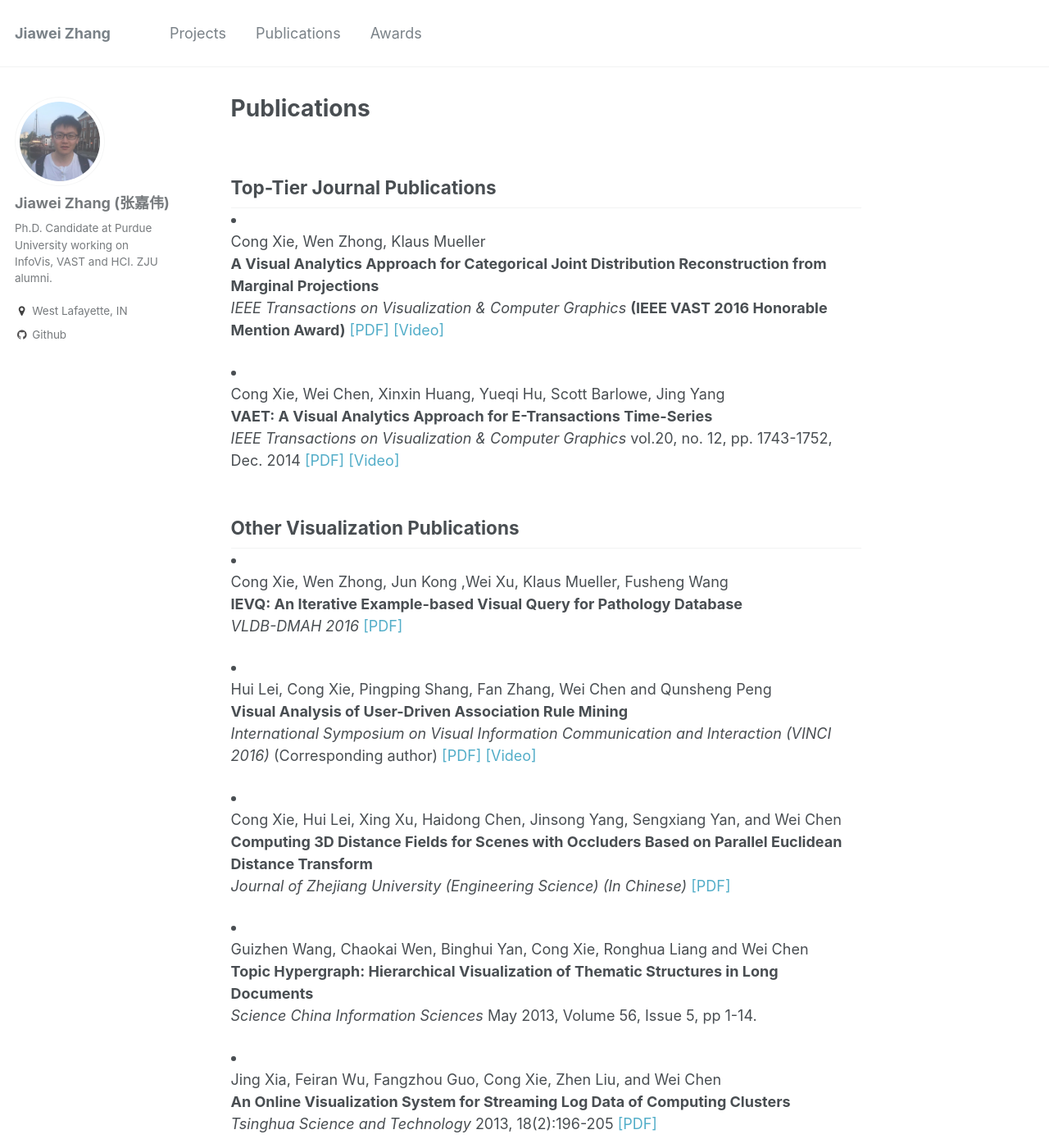
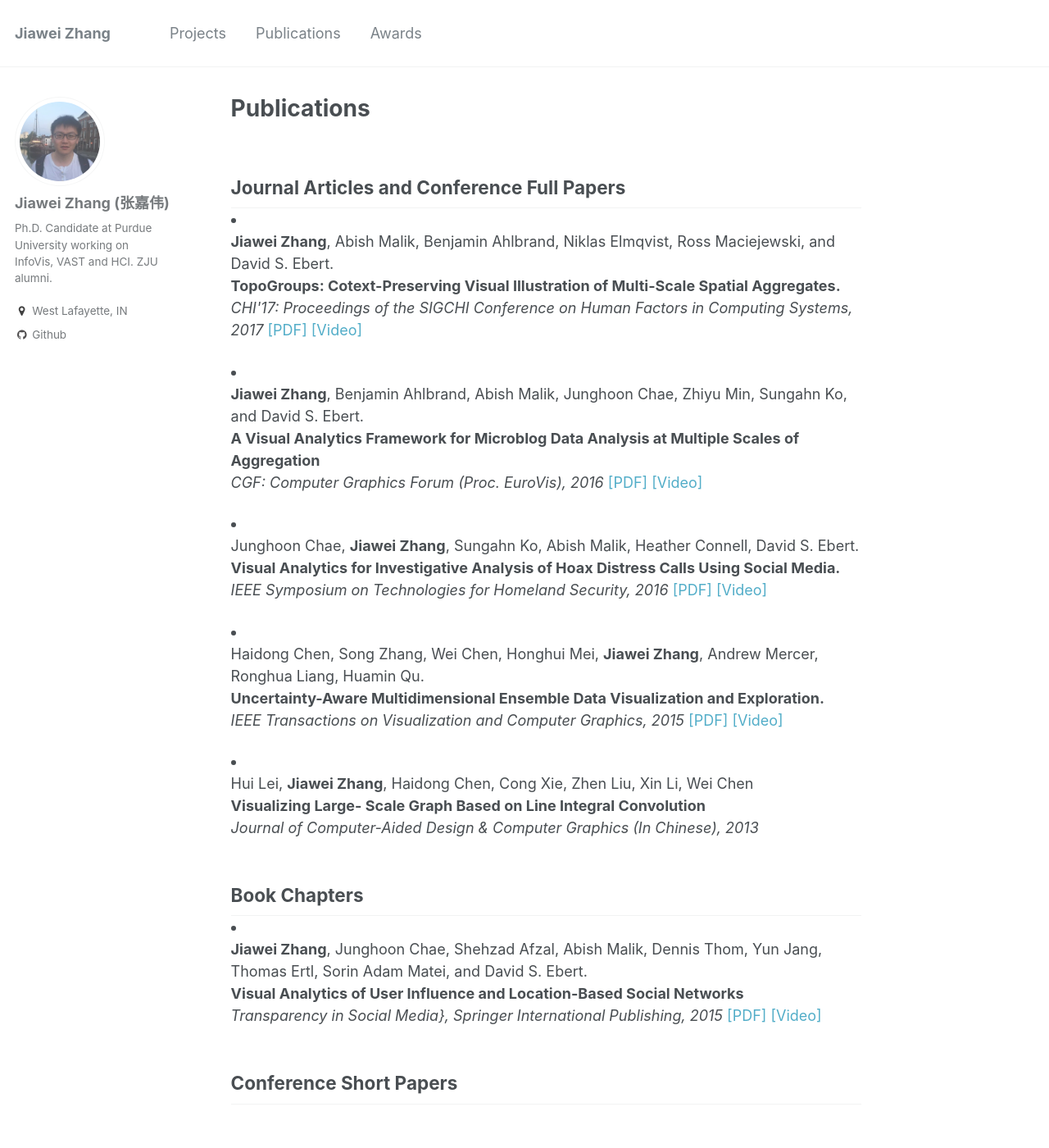
Before and after one commit to rivulet-zhang/rivulet-zhang.github.io, a Jekyll site: the page built from _pages/publications.md, in a window 1280 px wide and 1400 px high. Shown: the whole window at 82% size. Built offline with Jekyll 4.4.1, drawn with Linux system fonts in a browser that asks for light colours; some of the changed text lies outside the part shown.

Commit message:
initial commit

```diff
--- a/_pages/publications.md
+++ b/_pages/publications.md
@@ -7,86 +7,60 @@
 ---
 
 
-<h2 style="margin-bottom:0px;padding-top:10px;">Top-Tier Journal Publications</h2>
+<h2 style="margin-bottom:0px;padding-top:10px;">Journal Articles and Conference Full Papers</h2>
 
 <!-- Item: Pont-Tuset2016a -->
-<li ><p>
-Cong Xie, Wen Zhong, Klaus Mueller
-<br><b>A Visual Analytics Approach for Categorical Joint Distribution Reconstruction from Marginal Projections</b><br>
-<i>IEEE Transactions on Visualization & Computer Graphics</i>
-<b>(IEEE VAST 2016 Honorable Mention Award)</b>
-<a href="http://www3.cs.stonybrook.edu/~coxie/homepage_files/vast261_latest.pdf">[PDF]</a>
-<a href="http://www3.cs.stonybrook.edu/~coxie/homepage_files/video.mp4">[Video]</a>
+<li><p>
+<b>Jiawei Zhang</b>, Abish Malik, Benjamin Ahlbrand, Niklas Elmqvist, Ross Maciejewski, and David S. Ebert.
+<br><b>TopoGroups: Cotext-Preserving Visual Illustration of Multi-Scale Spatial Aggregates.</b><br>
+<i>CHI'17: Proceedings of the SIGCHI Conference on Human Factors in Computing Systems, 2017</i>
+<a href="">[PDF]</a>
+<a href="">[Video]</a>
+</p>
+</li>
+
+<li><p>
+<b>Jiawei Zhang</b>, Benjamin Ahlbrand, Abish Malik, Junghoon Chae, Zhiyu Min, Sungahn Ko, and David S. Ebert.
+<br><b>A Visual Analytics Framework for Microblog Data Analysis at Multiple Scales of Aggregation</b><br>
+<i>CGF: Computer Graphics Forum (Proc. EuroVis), 2016</i>
+<a href="">[PDF]</a>
+<a href="">[Video]</a>
+</p>
+</li>
+
+<li><p>
+Junghoon Chae, <b>Jiawei Zhang</b>, Sungahn Ko, Abish Malik, Heather Connell, David S. Ebert.
+<br><b>Visual Analytics for Investigative Analysis of Hoax Distress Calls Using Social Media.</b><br>
+<i>IEEE Symposium on Technologies for Homeland Security, 2016</i>
+<a href="">[PDF]</a>
+<a href="">[Video]</a>
+</p>
+</li>
+
+<li><p>
+Haidong Chen, Song Zhang, Wei Chen, Honghui Mei, <b>Jiawei Zhang</b>, Andrew Mercer, Ronghua Liang, Huamin Qu.
+<br><b>Uncertainty-Aware Multidimensional Ensemble Data Visualization and Exploration.</b><br>
+<i>IEEE Transactions on Visualization and Computer Graphics, 2015</i>
+<a href="">[PDF]</a>
+<a href="">[Video]</a>
 </p>
 </li>
 
 <li ><p>
-Cong Xie, Wei Chen, Xinxin Huang, Yueqi Hu, Scott Barlowe, Jing Yang
-<br><b>VAET: A Visual Analytics Approach for E-Transactions Time-Series</b><br>
-<i>IEEE Transactions on Visualization & Computer Graphics</i>
-vol.20, no. 12, pp. 1743-1752, Dec. 2014
-<a href="http://www3.cs.stonybrook.edu/~coxie/homepage_files/paper247.pdf">[PDF]</a>
-<a href="http://www3.cs.stonybrook.edu/~coxie/homepage_files/file247-6.mp4">[Video]</a>
+Hui Lei, <b>Jiawei Zhang</b>, Haidong Chen, Cong Xie, Zhen Liu, Xin Li, Wei Chen
+<br><b>Visualizing Large- Scale Graph Based on Line Integral Convolution</b><br>
+<i>Journal of Computer-Aided Design & Computer Graphics (In Chinese), 2013</i>
+</p>
+
+<h2 style="margin-bottom:0px;padding-top:10px;">Book Chapters</h2>
+
+<li ><p>
+<b>Jiawei Zhang</b>, Junghoon Chae, Shehzad Afzal, Abish Malik, Dennis Thom, Yun Jang, Thomas Ertl, Sorin Adam Matei, and David S. Ebert.
+<br><b>Visual Analytics of User Influence and Location-Based Social Networks</b><br>
+<i>Transparency in Social Media}, Springer International Publishing, 2015</i>
+<a href="">[PDF]</a>
+<a href="">[Video]</a>
 </p>
 </li>
 
-<h2 style="margin-bottom:0px;padding-top:10px;">Other Visualization Publications</h2>
-
-<li ><p>
-
-Cong Xie, Wen Zhong, Jun Kong ,Wei Xu, Klaus Mueller, Fusheng Wang
-<br><b>IEVQ: An Iterative Example-based Visual Query for Pathology Database</b><br>
-<i>VLDB-DMAH 2016</i>
-<a href="http://www3.cs.stonybrook.edu/~coxie/homepage_files/dmah10.pdf">[PDF]</a>
-</p>
-</li>
-
-<li ><p>
-Hui Lei, Cong Xie, Pingping Shang, Fan Zhang, Wei Chen and Qunsheng Peng
-<br><b>Visual Analysis of User-Driven Association Rule Mining</b><br>
-<i>International Symposium on Visual Information Communication and Interaction (VINCI 2016)</i>
-(Corresponding author)
-<a href="http://www3.cs.stonybrook.edu/~coxie/homepage_files/Association.pdf">[PDF]</a>
-<a href="http://www3.cs.stonybrook.edu/~coxie/homepage_files/Association_v2.mp4">[Video]</a>
-</p>
-</li>
-
-<li ><p>
-Cong Xie, Hui Lei, Xing Xu, Haidong Chen, Jinsong Yang, Sengxiang Yan, and Wei Chen
-<br><b>Computing 3D Distance Fields for Scenes with Occluders Based on Parallel Euclidean Distance Transform</b><br>
-<i>Journal of Zhejiang University (Engineering Science) (In Chinese)</i>
-<a href="http://www3.cs.stonybrook.edu/~coxie/homepage_files/3DPBA.pdf">[PDF]</a>
-</p>
-</li>
-
-<li ><p>
-Guizhen Wang, Chaokai Wen, Binghui Yan, Cong Xie, Ronghua Liang and Wei Chen
-<br><b>Topic Hypergraph: Hierarchical Visualization of Thematic Structures in Long Documents</b><br>
-<i>Science China Information Sciences</i>
-May 2013, Volume 56, Issue 5, pp 1-14.</p>
-</li>
-
-<li ><p>
-Jing Xia, Feiran Wu, Fangzhou Guo, Cong Xie, Zhen Liu, and Wei Chen
-<br><b>An Online Visualization System for Streaming Log Data of Computing Clusters</b><br>
-<i>Tsinghua Science and Technology</i>
-2013, 18(2):196-205
-<a href="http://www3.cs.stonybrook.edu/~coxie/homepage_files/stream.pdf">[PDF]</a>
-</p>
-</li>
-
-<li ><p>
-Hui Lei, Jiawei Zhang, Haidong Chen, Cong Xie, Zhen Liu, Xin Li, Wei Chen
-<br><b>Visualizing Large- Scale Graph Based on Line Integral Convolution</b><br>
-<i>Journal of Computer-Aided Design & Computer Graphics 2013</i>
-25(9) (In Chinese)
-</p>
-
-<li ><p>
-Xing Xu, Cong Xie, Fuli Wu, Jinsong Yang, Wuheng Zuo, SengXiang Yan, and Wei Chen
-<br><b>Web Oriented Medical Image Visualization System</b><br>
-<i>The 16th National Conference on Image and Graphics (NCIG 2012) (In Chinese)</i>
-<a href="http://www3.cs.stonybrook.edu/~coxie/homepage_files/Web.pdf">[PDF]</a>
-</p>
-</li>
-</li>
+<h2 style="margin-bottom:0px;padding-top:10px;">Conference Short Papers</h2>
```
Also changed, not shown: _pages/activities.md (deleted, +0 -11 lines), _pages/awards.md (+6 -1 lines), _posts/2016-09-12-stderr-lr.md (deleted, +0 -95 lines), _posts/2016-10-31-halloween.md (deleted, +0 -71 lines).
